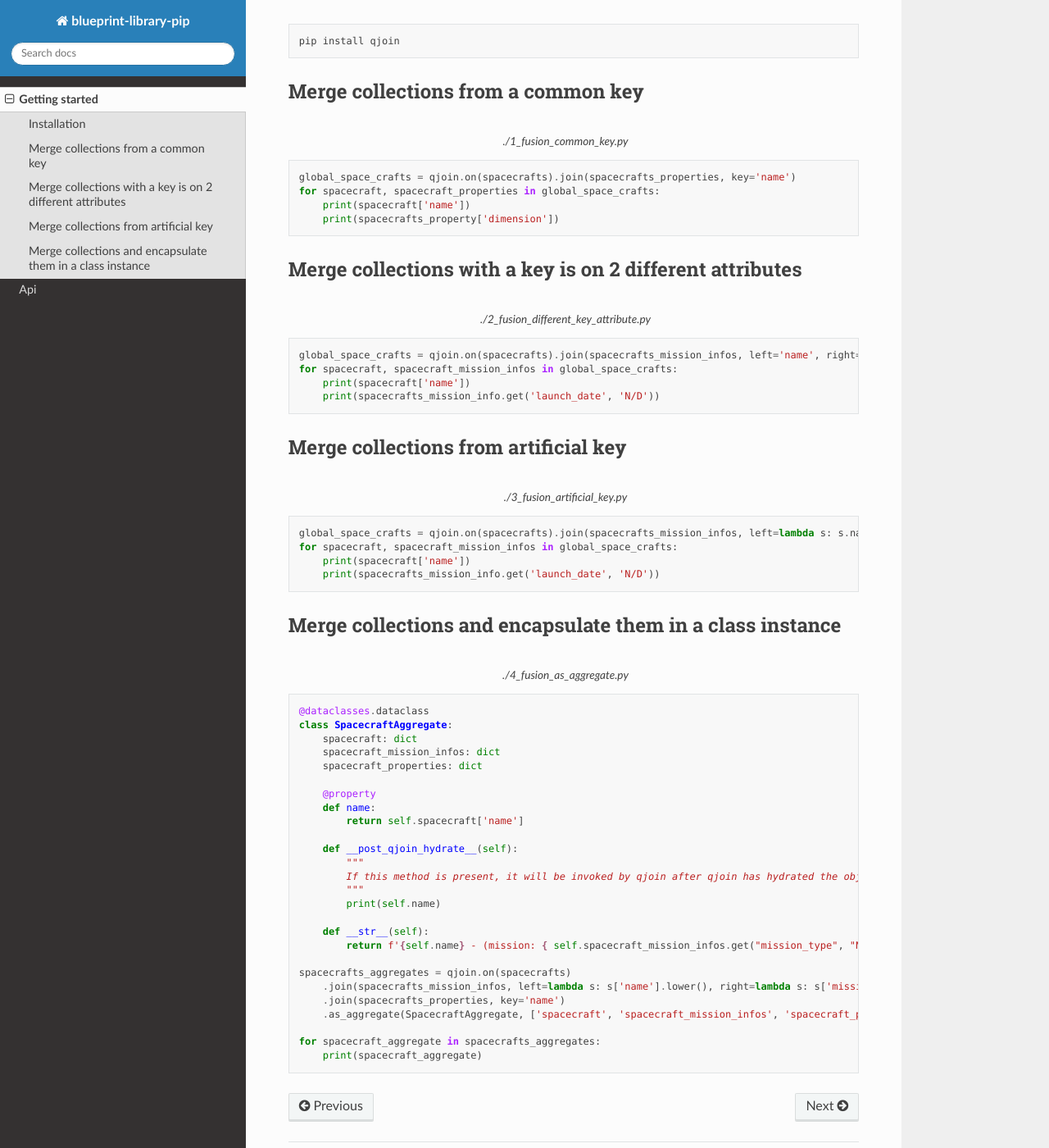
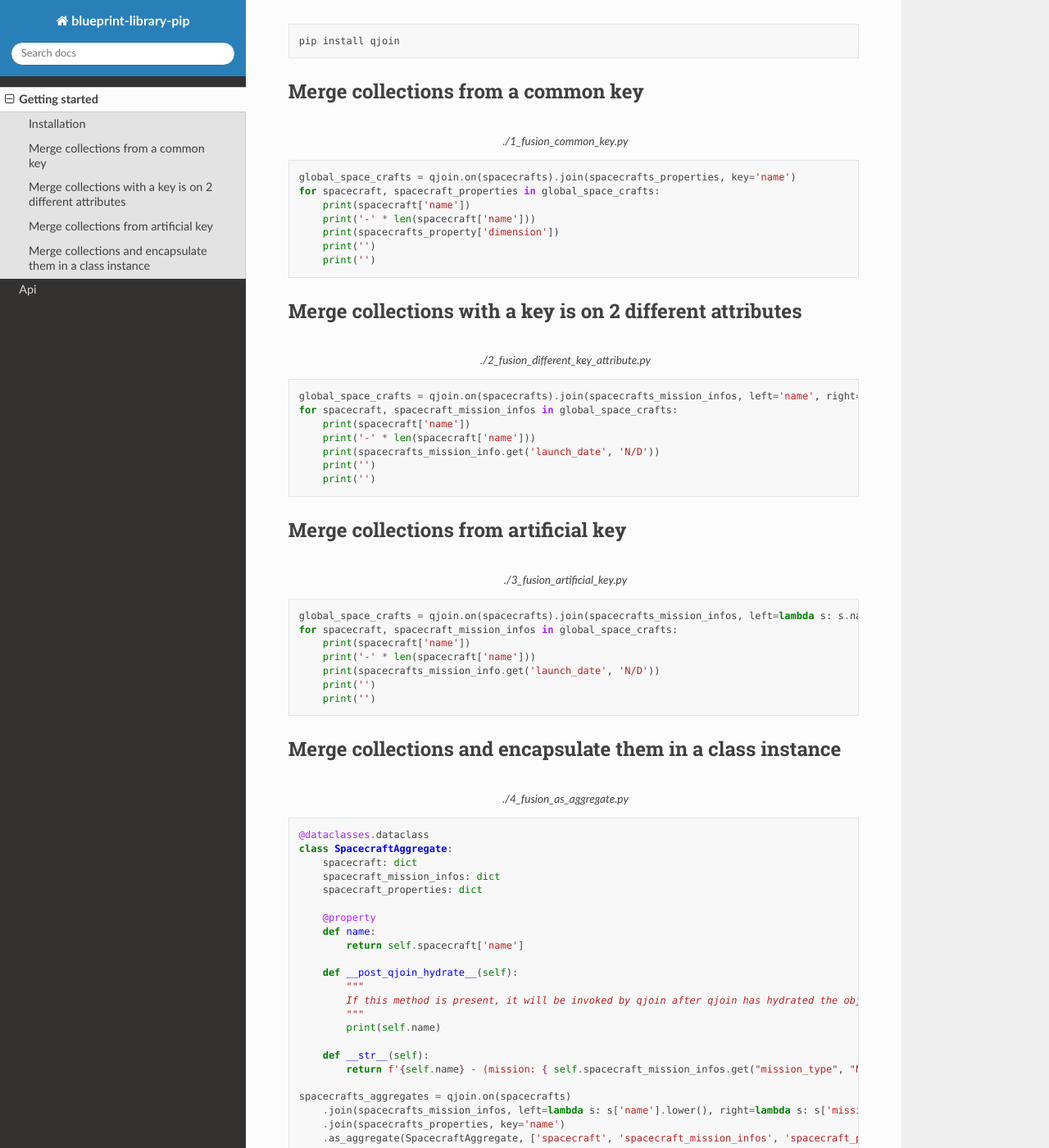
Before and after one commit to FabienArcellier/qjoin, a Sphinx documentation site: the page built from docs/getting_started.rst, in a window 1280 px wide and 1400 px high, scrolled down 1255 px. Shown: the whole window at 82% size. Built offline with Sphinx 7.4.7 and the Read the Docs theme 2.0.0, drawn with Linux system fonts in a browser that asks for light colours.

Commit message:
implement minimum valuable code to run the getting started
* fix: builds a docker image by installing production dependencies only

```diff
--- a/docs/getting_started.rst
+++ b/docs/getting_started.rst
@@ -66,7 +66,10 @@ Merge collections from a common key
     global_space_crafts = qjoin.on(spacecrafts).join(spacecrafts_properties, key='name')
     for spacecraft, spacecraft_properties in global_space_crafts:
         print(spacecraft['name'])
+        print('-' * len(spacecraft['name']))
         print(spacecrafts_property['dimension'])
+        print('')
+        print('')
 
 Merge collections with a key is on 2 different attributes
 *********************************************************
@@ -77,7 +80,10 @@ Merge collections with a key is on 2 different attributes
     global_space_crafts = qjoin.on(spacecrafts).join(spacecrafts_mission_infos, left='name', right='mission')
     for spacecraft, spacecraft_mission_infos in global_space_crafts:
         print(spacecraft['name'])
+        print('-' * len(spacecraft['name']))
         print(spacecrafts_mission_info.get('launch_date', 'N/D'))
+        print('')
+        print('')
 
 Merge collections from artificial key
 *************************************
@@ -88,7 +94,10 @@ Merge collections from artificial key
     global_space_crafts = qjoin.on(spacecrafts).join(spacecrafts_mission_infos, left=lambda s: s.name.lower(), right=lambda s: s.mission.lower())
     for spacecraft, spacecraft_mission_infos in global_space_crafts:
         print(spacecraft['name'])
+        print('-' * len(spacecraft['name']))
         print(spacecrafts_mission_info.get('launch_date', 'N/D'))
+        print('')
+        print('')
 
 Merge collections and encapsulate them in a class instance
 **********************************************************
```
Also changed, not shown: 1 other file.
